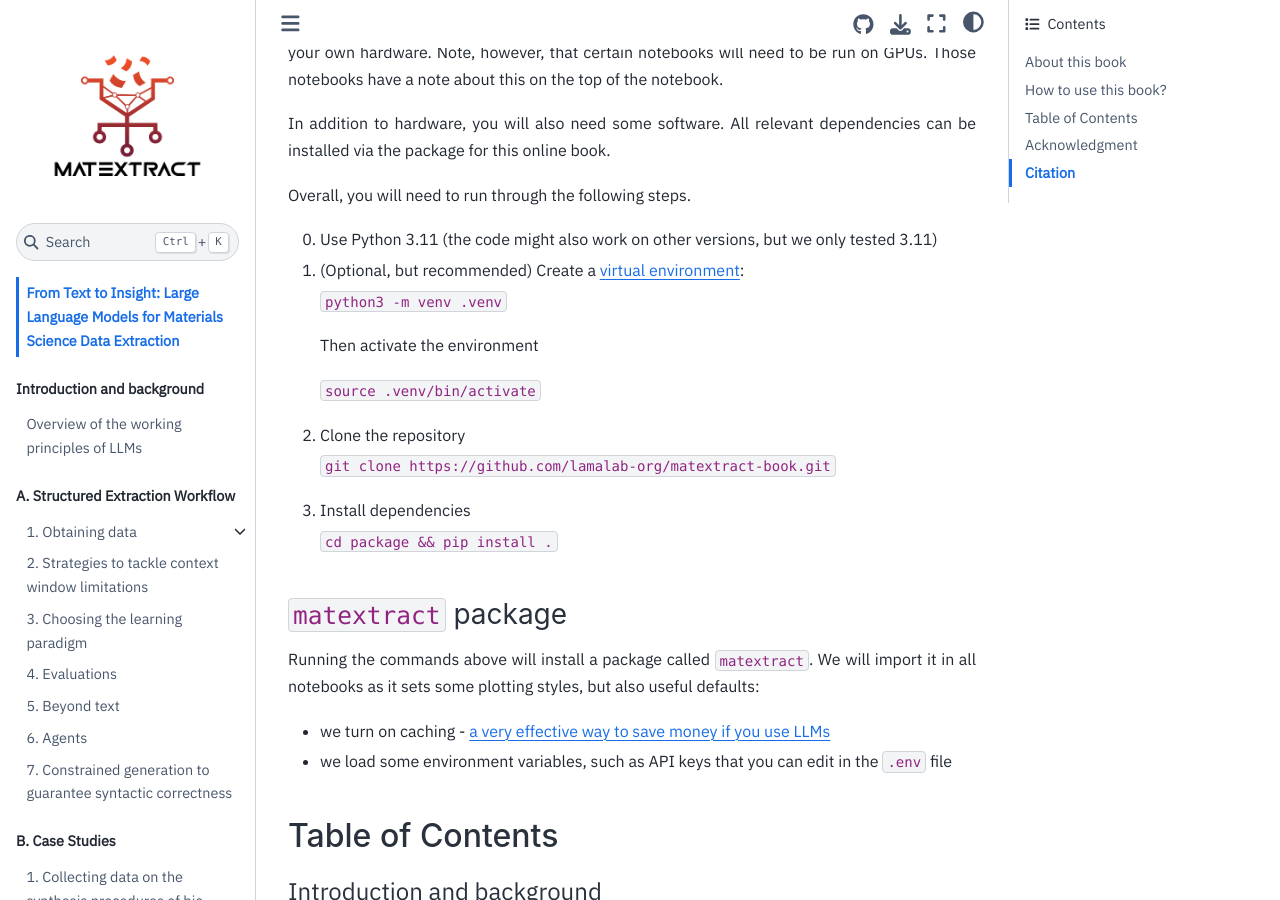
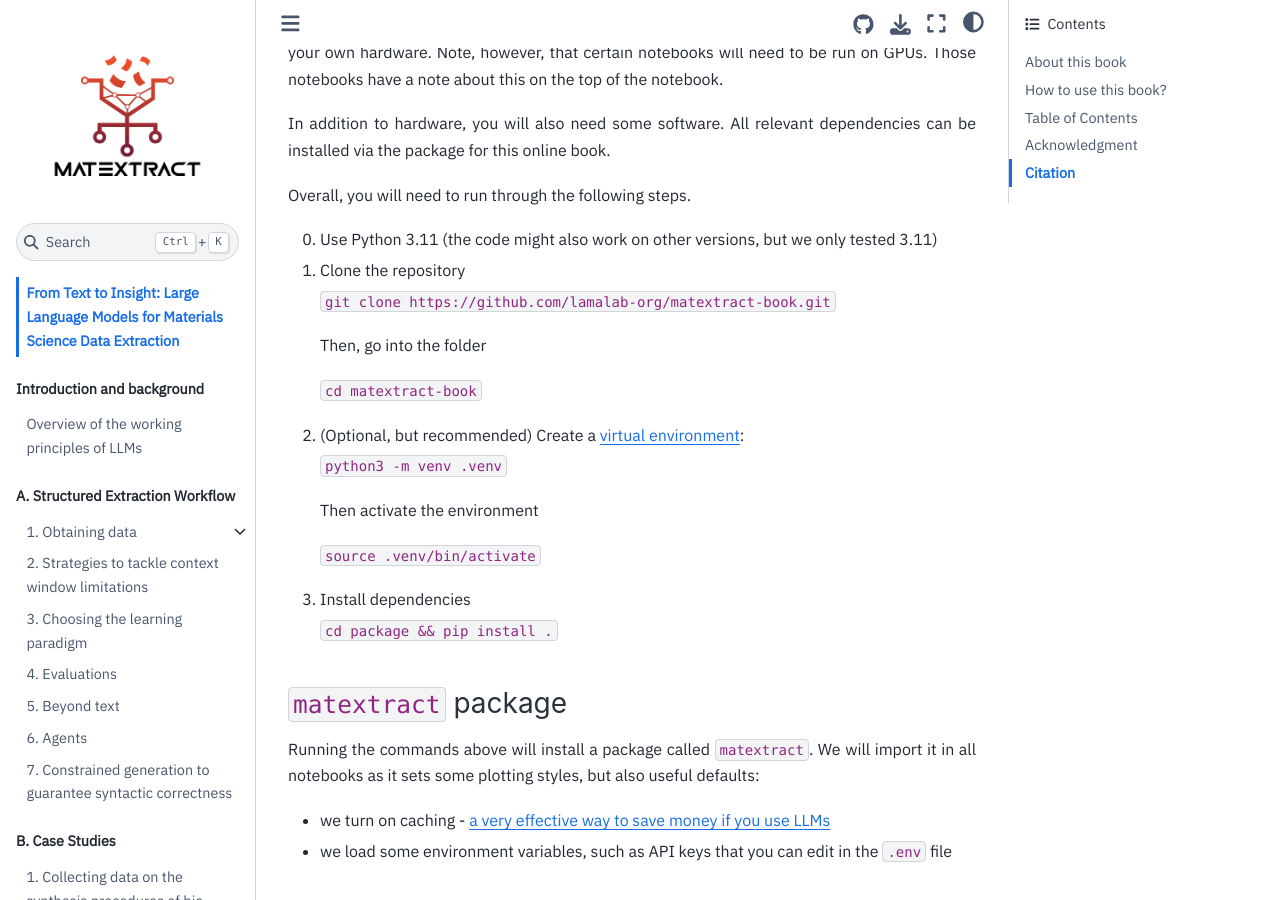
Before and after one commit to lamalab-org/matextract-book, a Jupyter Book: the page built from index.md, in a window 1280 px wide and 900 px high, scrolled down 662 px. Built offline with Jupyter Book 1.0.4 settings and Sphinx 7.4.7 and the Sphinx Book theme 1.1.4, drawn with Linux system fonts in a browser that asks for light colours; pages that are not in the unit, such as notebooks, are missing from menus; comment, search, counter and statistics services are not loaded.

```diff
--- a/index.md
+++ b/index.md
@@ -23,7 +23,15 @@ Overall, you will need to run through the following steps.
 
 0. Use Python 3.11 (the code might also work on other versions, but we only tested 3.11)
 
-1. (Optional, but recommended) Create a [virtual environment](https://packaging.python.org/en/latest/guides/installing-using-pip-and-virtual-environments/):
+1. Clone the repository
+
+    `git clone https://github.com/lamalab-org/matextract-book.git`
+
+    Then, go into the folder
+
+    `cd matextract-book`
+
+2. (Optional, but recommended) Create a [virtual environment](https://packaging.python.org/en/latest/guides/installing-using-pip-and-virtual-environments/):
 
     `python3 -m venv .venv`
 
```
Also changed, not shown: other parts of index.md (+0 -3 lines).
